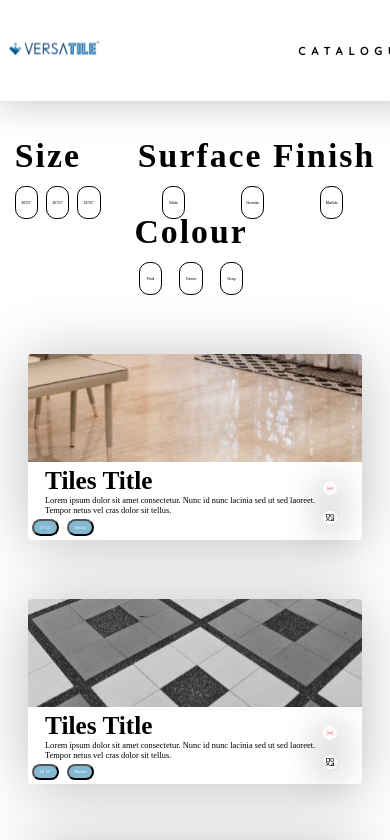
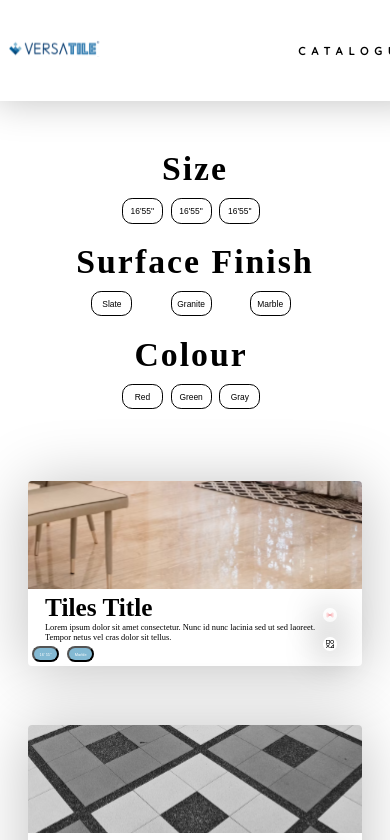
Before and after one commit to tarupathak/Versatile, a React (Create React App) app: page /Tiles in a window 390 px wide. Shown: the top 840 px of the page. Built offline with nearby package versions, Linux system fonts and the light colour scheme.

Commit message:
Made the whole tiles page responsive

```diff
--- a/src/Pages/style.css
+++ b/src/Pages/style.css
@@ -306,11 +306,45 @@ h3 {
 
   .btn-flex button {
     height: 2.5vh;
+    width: 7vw;
+  }
+  .fles-container{
+    flex-direction: column;
+  }
+
+  .option-flex{
+    margin:1.5vh;
+  }
+  #size{
+    text-align: center;
+  }
+
+  #color{
+    text-align: center;
   }
 }
 
-@media (max-width: 875px) {
+@media (max-width: 706px) {
   .btn-flex button {
     height: 4vh;
+    width: 9.5vw;
+    font-size: 1vh;
   }
 }
+
+
+
+
+@media (max-width: 459px) {
+  .btn-flex button {
+    height: 3vh;
+    width: 10.5vw;
+  }
+}
+
+@media (max-width: 320px) {
+  .btn-flex button {
+    height: 3vh;
+    width: 13.6vw;
+  }
+}
```
